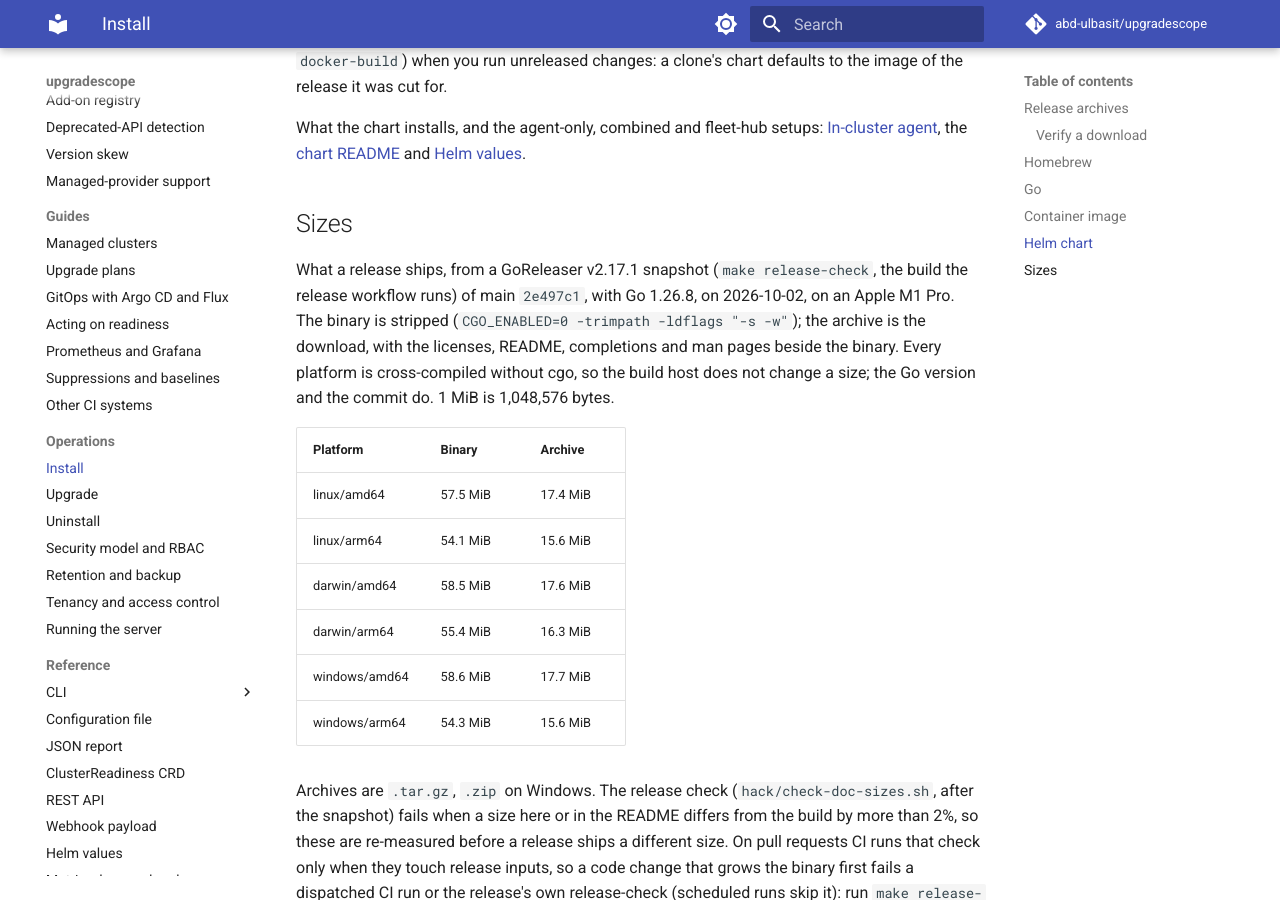
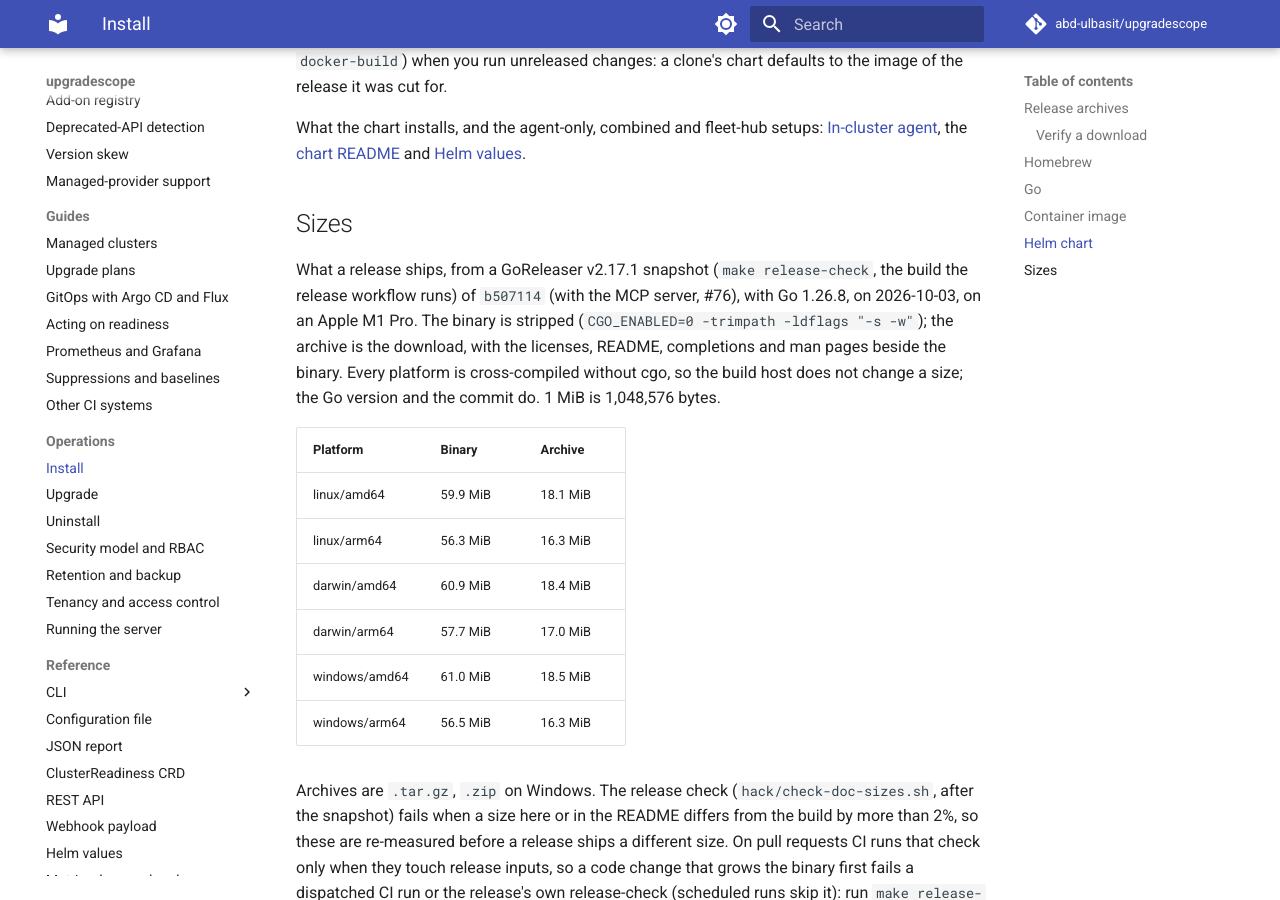
Before and after one commit to abd-ulbasit/upgradescope, an MkDocs documentation site: the page built from docs/operations/install.md, in a window 1280 px wide and 900 px high, scrolled down 2834 px. Built offline with MkDocs 1.6.1 and Material for MkDocs 9.7.7, drawn with Linux system fonts in a browser that asks for light colours; comment, search, counter and statistics services are not loaded.

Commit message:
docs(sizes): re-measure every platform's binary and archive with the MCP server
The MCP server put the linux/amd64 binary at 59.86 MiB against the
documented 57.5, past check-doc-sizes' 2% tolerance, so release-check
failed on this branch. Every size on the Install page and the README's
Measured row is re-measured from a GoReleaser v2.17.1 snapshot of
b507114 (Go 1.26.8, --skip=publish,sign,sbom,docker), and
hack/check-doc-sizes.sh passes against it. MC-08's delta is re-measured
the same way: 62,771,362 bytes against 60,682,402 for c5cfa5d, the
commit before the server, 1.99 MiB.

Refs #76

Co-Authored-By: Claude Fable 5 <noreply@anthropic.com>

```diff
--- a/docs/operations/install.md
+++ b/docs/operations/install.md
@@ -129,8 +129,9 @@ and [Helm values](../reference/helm-values.md).
 ## Sizes
 
 What a release ships, from a GoReleaser v2.17.1 snapshot (`make
-release-check`, the build the release workflow runs) of main `2e497c1`,
-with Go 1.26.8, on 2026-10-02, on an Apple M1 Pro. The binary is stripped
+release-check`, the build the release workflow runs) of `b507114` (with
+the MCP server, #76), with Go 1.26.8, on 2026-10-03, on an Apple M1 Pro.
+The binary is stripped
 (`CGO_ENABLED=0 -trimpath -ldflags "-s -w"`); the archive is the download,
 with the licenses, README, completions and man pages beside the binary.
 Every platform is cross-compiled without cgo, so the build host does not
@@ -138,12 +139,12 @@ change a size; the Go version and the commit do. 1 MiB is 1,048,576 bytes.
 
 | Platform | Binary | Archive |
 |---|---|---|
-| linux/amd64 | 57.5 MiB | 17.4 MiB |
-| linux/arm64 | 54.1 MiB | 15.6 MiB |
-| darwin/amd64 | 58.5 MiB | 17.6 MiB |
-| darwin/arm64 | 55.4 MiB | 16.3 MiB |
-| windows/amd64 | 58.6 MiB | 17.7 MiB |
-| windows/arm64 | 54.3 MiB | 15.6 MiB |
+| linux/amd64 | 59.9 MiB | 18.1 MiB |
+| linux/arm64 | 56.3 MiB | 16.3 MiB |
+| darwin/amd64 | 60.9 MiB | 18.4 MiB |
+| darwin/arm64 | 57.7 MiB | 17.0 MiB |
+| windows/amd64 | 61.0 MiB | 18.5 MiB |
+| windows/arm64 | 56.5 MiB | 16.3 MiB |
 
 Archives are `.tar.gz`, `.zip` on Windows. The release check
 (`hack/check-doc-sizes.sh`, after the snapshot) fails when a size here or
```
Also changed, not shown: README.md (+1 -1 lines), docs/claims.md (+2 -2 lines), docs/getting-started/mcp.md (+1 -1 lines).
